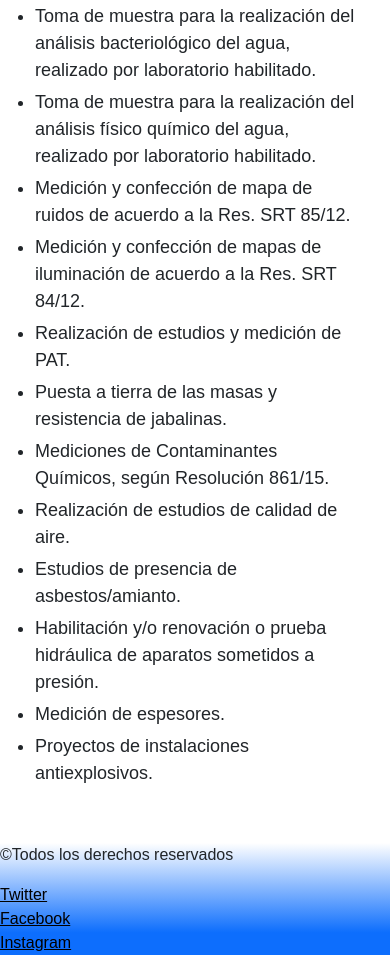
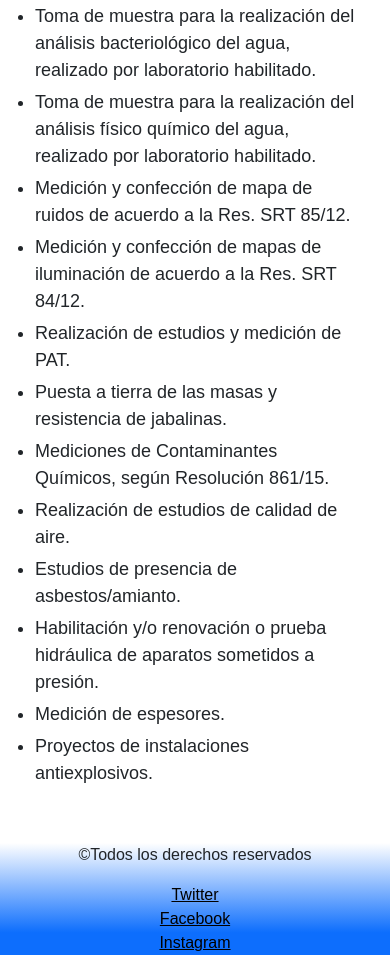
Before and after one commit to LorenzoA93/Proyecto, a plain HTML site: page HTML/servicios.html in a window 390 px wide. Shown: the part 8524-9479 px from the top of the page. Drawn offline with nearby package versions, Linux system fonts and the light colour scheme.

Commit message:
19/09/22

```diff
--- a/CSS/style.css
+++ b/CSS/style.css
@@ -44,7 +44,7 @@
 .footer{
     background: linear-gradient(#ffffff,#0d6efd 80%);
     display: flex;
-    justify-content: space-between;
+    justify-content: space-around;
     flex-direction: row;
     width: 100vw;
 }
@@ -54,6 +54,9 @@
 @media (max-width:480px){
     .footer{
         flex-direction: column;
+        justify-content: center;
+        align-items: center;
+        flex-wrap: nowrap;
     }
 }
 /* index */
--- a/HTML/servicios.html
+++ b/HTML/servicios.html
@@ -28,9 +28,6 @@
               </li>
               <li class="nav-item">
                 <a class="nav-link" href="./contacto.html">Contacto</a>
-              </li>
-              <li class="nav-item">
-                <a class="nav-link disabled">Disabled</a>
               </li>
             </ul>
             <form class="d-flex" role="search">
```
Also changed, not shown: HTML/clientes.html (+0 -3 lines), HTML/contacto.html (+0 -3 lines), HTML/legislacion.html (+0 -3 lines), index.html (+0 -3 lines).
